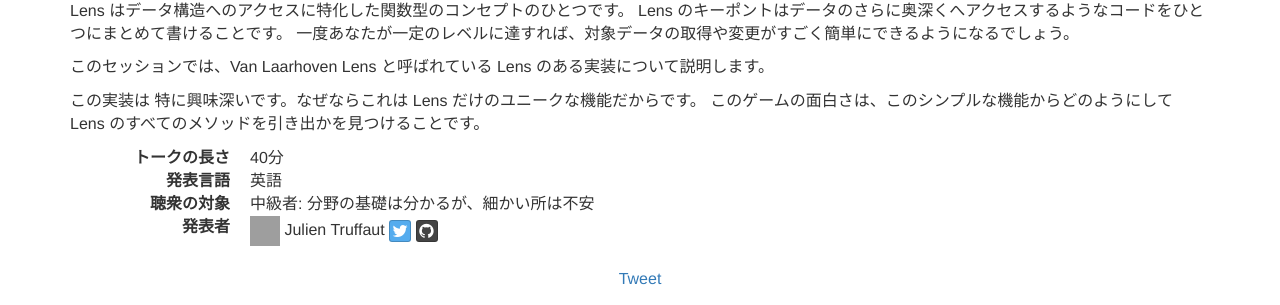
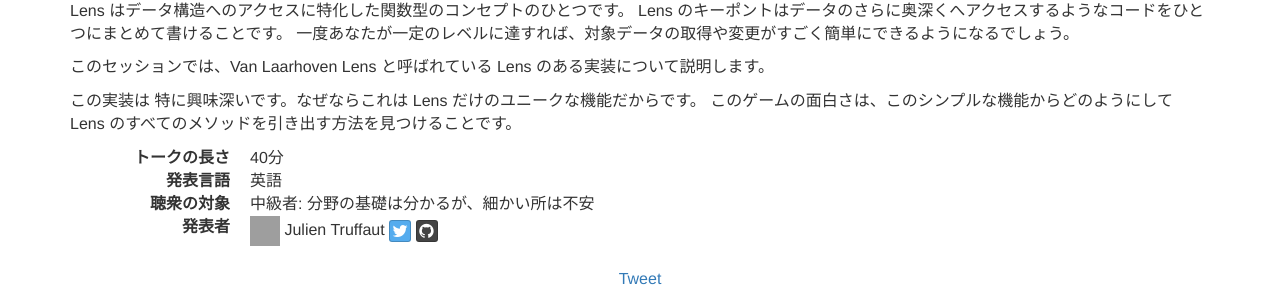
Before and after one commit to scalajp/2016.scalamatsuri.org, a Jekyll site: the page built from _candidates_ja/JulienTruffaut_1.html, in a window 1280 px wide. Shown: the part 250-555 px from the top of the page. Built offline with Jekyll 4.4.1, drawn with Linux system fonts in a browser that asks for light colours; nearby versions of some CDN libraries; comment, search, counter and statistics services are not loaded; grey boxes are pictures that could not be loaded.

Commit message:
Updates JulienTruffaut_1.

```diff
--- a/_candidates_ja/JulienTruffaut_1.html
+++ b/_candidates_ja/JulienTruffaut_1.html
@@ -19,5 +19,5 @@ Lens のキーポントはデータのさらに奥深くへアクセスするよ
 </p>
 <p>
 この実装は 特に興味深いです。なぜならこれは Lens だけのユニークな機能だからです。
-このゲームの面白さは、このシンプルな機能からどのようにして Lens のすべてのメソッドを引き出かを見つけることです。
+このゲームの面白さは、このシンプルな機能からどのようにして Lens のすべてのメソッドを引き出す方法を見つけることです。
 </p>
```
